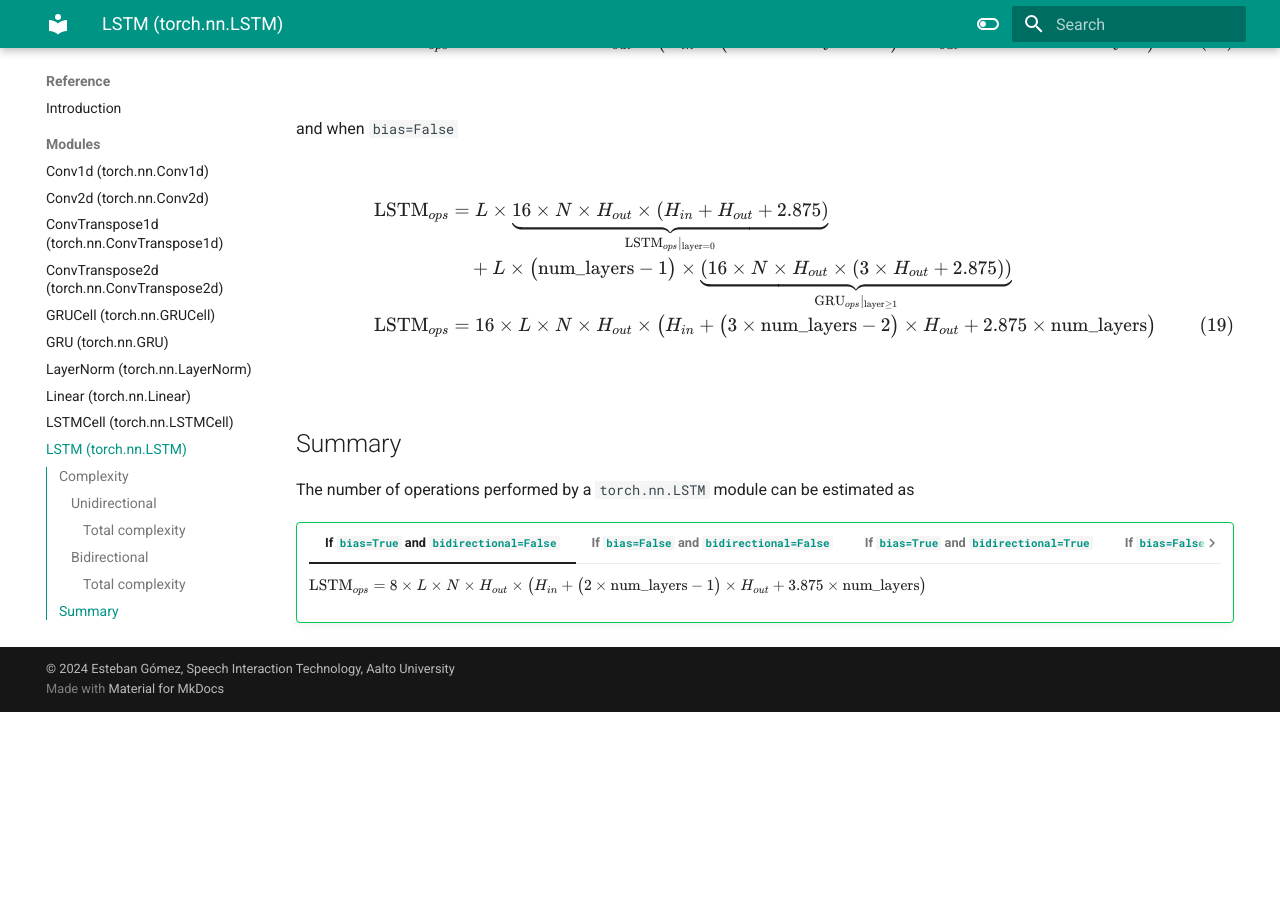
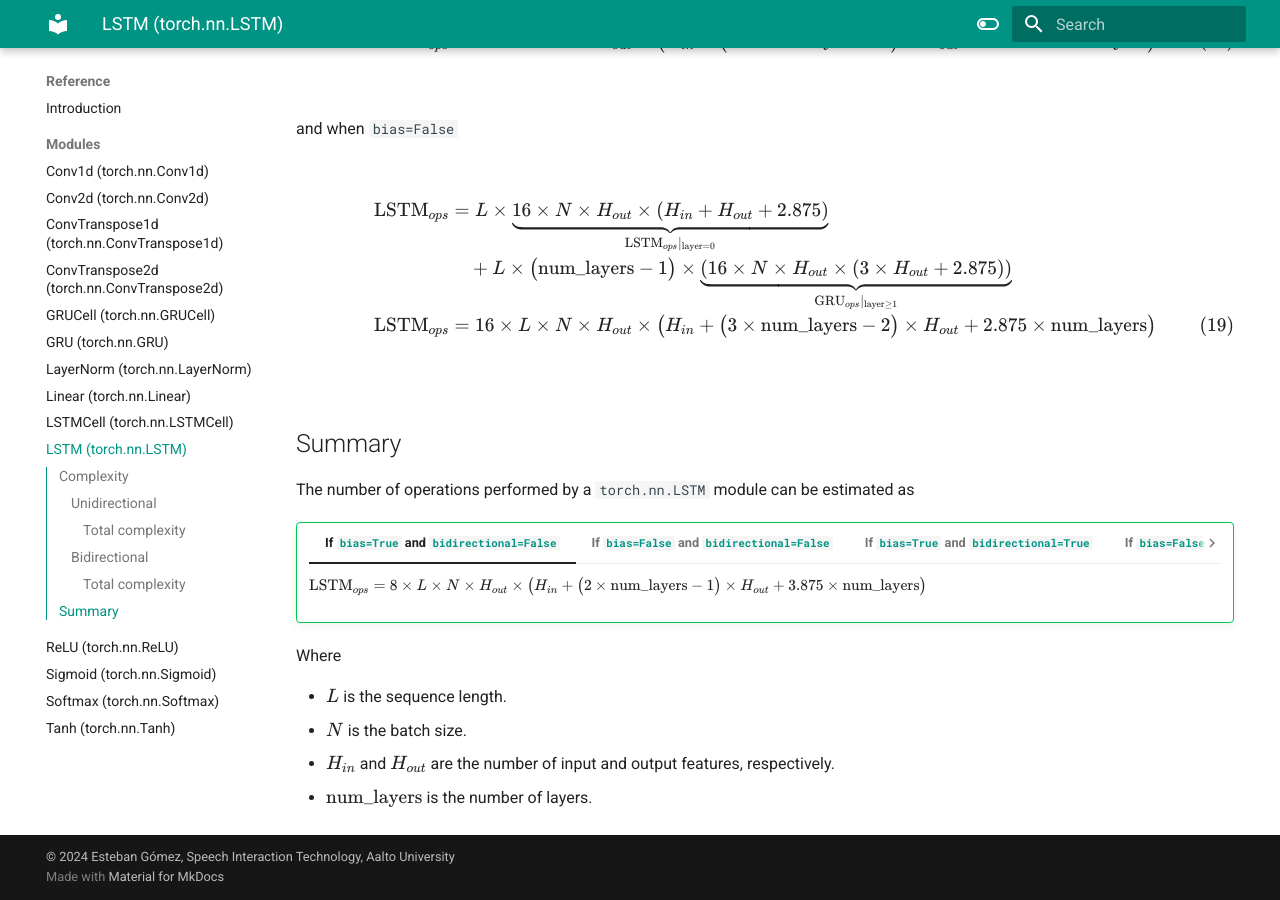
Before and after one commit to eagomez2/moduleprofiler, an MkDocs documentation site: the page built from docs/modules/lstm.md, in a window 1280 px wide and 900 px high, scrolled down 4479 px. Built offline with MkDocs 1.6.1 and Material for MkDocs 9.7.7, drawn with Linux system fonts in a browser that asks for light colours; comment, search, counter and statistics services are not loaded; before the commit the page ends 5191 px from its top, so only the background shows below that.

Commit message:
Update LSTM docs

```diff
--- a/docs/modules/lstm.md
+++ b/docs/modules/lstm.md
@@ -172,3 +172,10 @@ The number of operations performed by a `torch.nn.LSTM` module can be estimated
 
     === "If `bias=False` and `bidirectional=True`"
         $\text{LSTM}_{ops} = 16\times L\times N \times H_{out}\times \left(H_{in}+\left(3\times\text{num\_layers}-2\right)\times H_{out}+2.875\times\text{num\_layers}\right)$
+
+Where
+
+* $L$ is the sequence length.
+* $N$ is the batch size.
+* $H_{in}$ and $H_{out}$ are the number of input and output features, respectively.
+* $\text{num\_layers}$ is the number of layers.
```
